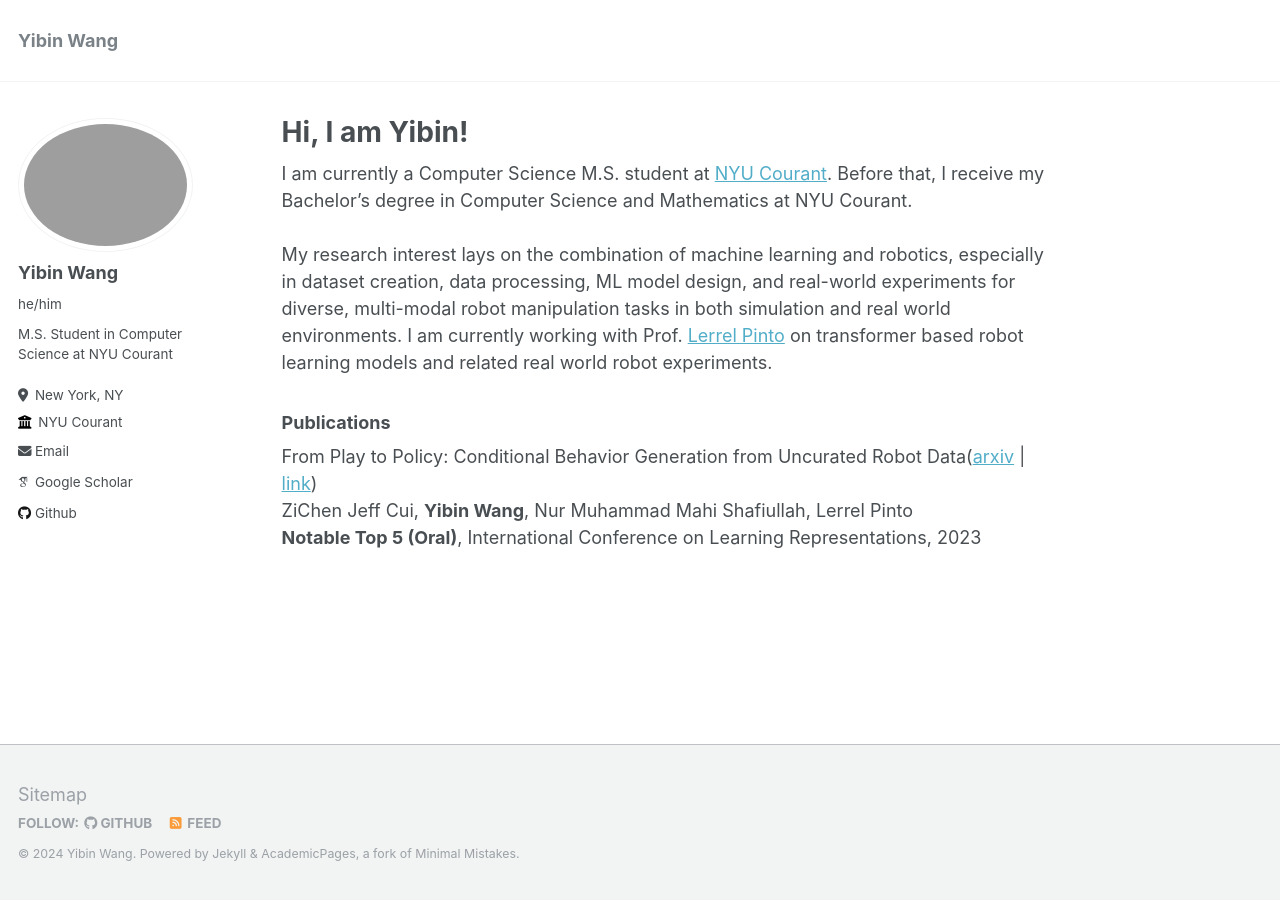
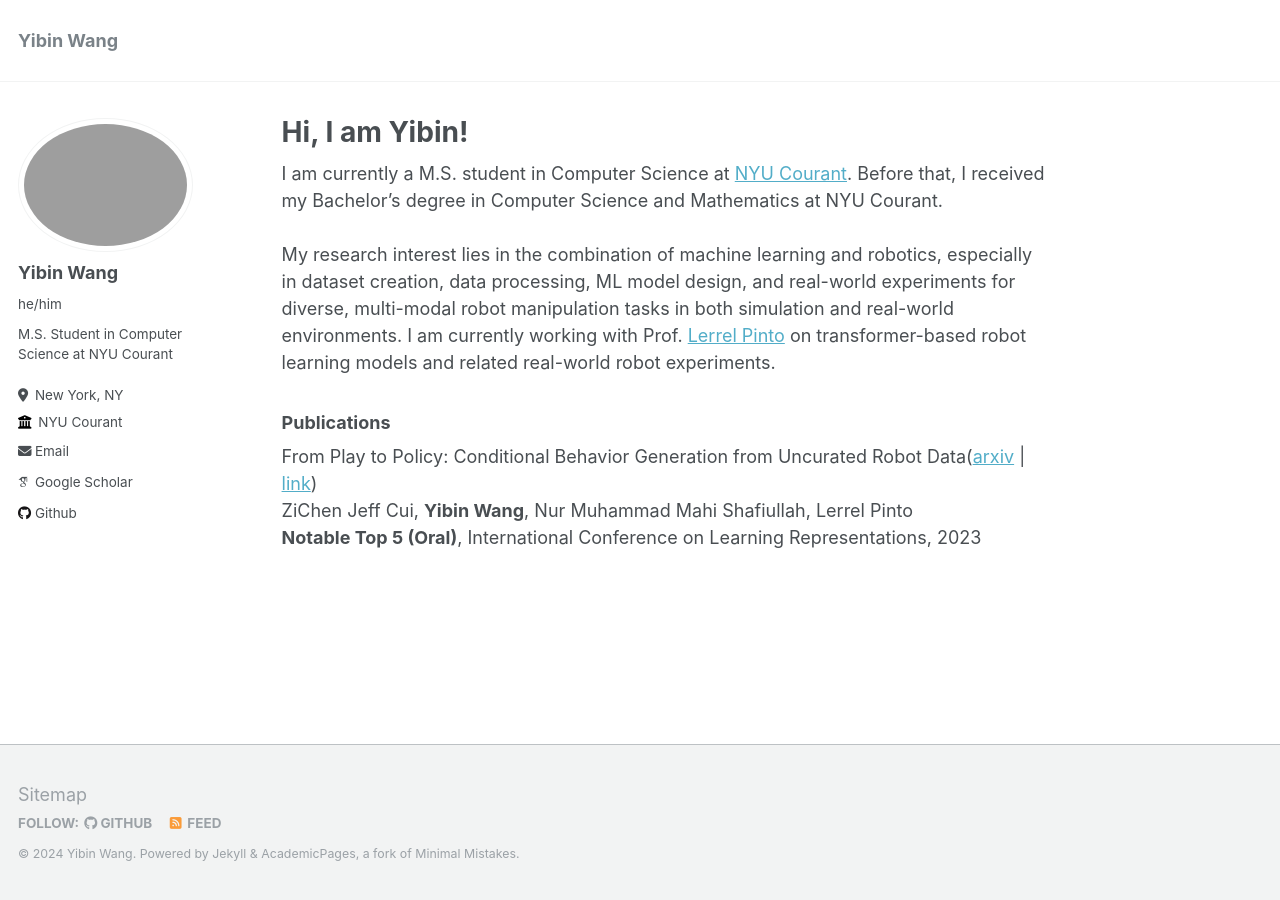
Before and after one commit to WYB929/WYB929.github.io, a Jekyll site: the page built from _pages/about.md, in a window 1280 px wide. Built offline with Jekyll 4.4.1, drawn with Linux system fonts in a browser that asks for light colours; some web fonts are replaced.

Commit message:
fix typos

```diff
--- a/_pages/about.md
+++ b/_pages/about.md
@@ -7,9 +7,9 @@ redirect_from:
   - /about.html
 ---
 
-I am currently a Computer Science M.S. student at [NYU Courant](https://cs.nyu.edu/home/index.html). Before that, I receive my Bachelor's degree in Computer Science and Mathematics at NYU Courant.<br>
+ I am currently a M.S. student in Computer Science at [NYU Courant](https://cs.nyu.edu/home/index.html). Before that, I received my Bachelor's degree in Computer Science and Mathematics at NYU Courant.<br>
 <br>
-My research interest lays on the combination of machine learning and robotics, especially in dataset creation, data processing, ML model design, and real-world experiments for diverse, multi-modal robot manipulation tasks in both simulation and real world environments. I am currently working with Prof. [Lerrel Pinto](https://www.lerrelpinto.com) on transformer based robot learning models and related real world robot experiments.
+My research interest lies in the combination of machine learning and robotics, especially in dataset creation, data processing, ML model design, and real-world experiments for diverse, multi-modal robot manipulation tasks in both simulation and real-world environments. I am currently working with Prof. [Lerrel Pinto](https://www.lerrelpinto.com) on transformer-based robot learning models and related real-world robot experiments.
 
 <!-- My CV could be found [here](https://wyb929.github.io/files/CV_Yibin_Wang.pdf). -->
 
```
